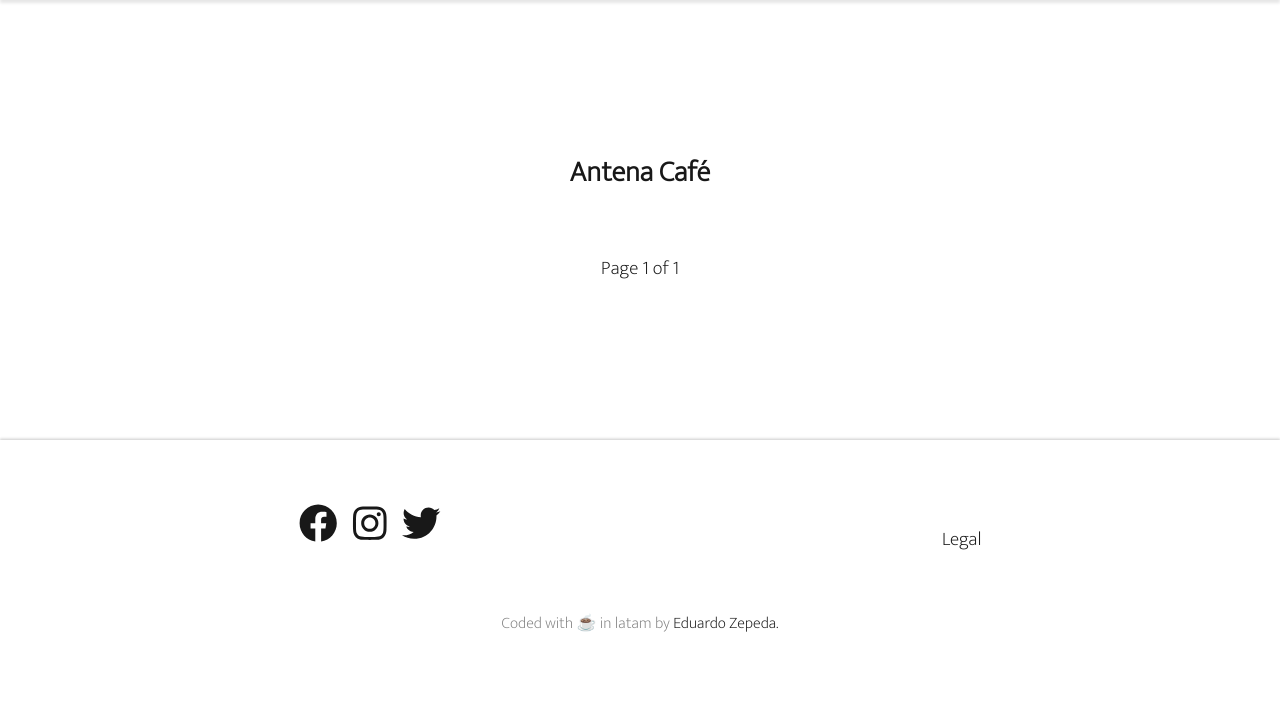
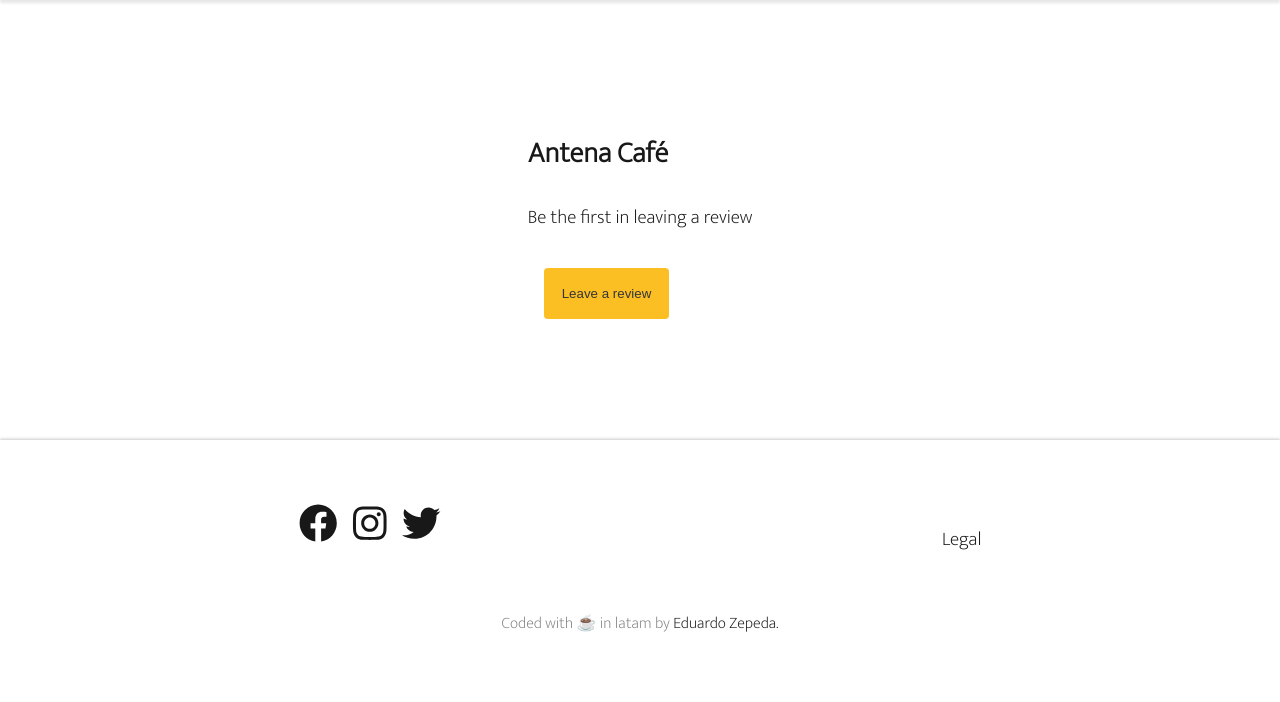
Before and after one commit to EduardoZepeda/django-gis-coffee, a Django app: page /reviews/shop/1 in a window 1280 px wide. Shown: the part 98-800 px from the top of the page. Run offline with Django 4.2, Linux system fonts and the light colour scheme; the visitor is signed in with stand-in values (Sample User, id 1); data comes from the database, SQL or seed files in the repository; data that the repository does not hold is empty; some libraries are stand-ins or nearby versions.

Commit message:
Fix bug that showed all reviews instead of reviews by store

```diff
--- a/reviews/views.py
+++ b/reviews/views.py
@@ -7,6 +7,7 @@ from django.utils.decorators import method_decorator
 
 from .models import Review
 from feeds.utils import create_action
+
 
 @method_decorator(login_required, name="dispatch")
 class CreateCoffeeShopReview(CreateView):
@@ -23,6 +24,7 @@ class CreateCoffeeShopReview(CreateView):
         create_action(self.request.user, "reviewed", shop)
         return super().form_valid(form)
 
+
 @method_decorator(login_required, name="dispatch")
 class ReadCoffeeShopReview(DetailView):
     model = Review
@@ -33,6 +35,7 @@ class ReadCoffeeShopReview(DetailView):
         queryset = super().get_queryset()
         return queryset.select_related("shop")
 
+
 @method_decorator(login_required, name="dispatch")
 class ReadCoffeeShopReviewList(ListView):
     model = Review
@@ -42,7 +45,11 @@ class ReadCoffeeShopReviewList(ListView):
 
     def get_queryset(self):
         queryset = super().get_queryset()
-        return queryset.select_related("shop").select_related("user")
+        return (
+            queryset.filter(shop_id=self.kwargs["coffee_shop_id"])
+            .select_related("shop")
+            .select_related("user")
+        )
 
     def get_context_data(self, **kwargs):
         context = super().get_context_data(**kwargs)
--- a/templates/reviews/read_reviews_by_shop.html
+++ b/templates/reviews/read_reviews_by_shop.html
@@ -14,20 +14,9 @@
             <i class="fa-solid fa-thumbs-down"></i> {% trans "Not recommended" %}
             {% endif %}
         </p>
+        {% empty %}
+        <p>{% trans "Be the first in leaving a review" %}</p>
+        <a href='{% url "reviews:create" shop.id %}'><button class="btn">{% trans "Leave a review"%}</button></a>
     {% endfor %}
 </div>
-
-<div class='pagination'>
-    {% if page_obj.has_previous %}
-    <a class="pagination-link" href='{% url "reviews:list" %}?page={{ page_obj.previous_page_number }}'>{% trans "Previous" %} </a>
-    {% endif %}
-    <span class='pagination-info'>
-        {% blocktrans with number=page_obj.number num_pages=page_obj.paginator.num_pages %}
-            Page {{ number }} of {{ num_pages }}
-        {% endblocktrans %}
-    </span>
-    {% if page_obj.has_next %}
-    <a class="pagination-link" href='{% url "reviews:list" %}?page={{ page_obj.next_page_number }}' > {% trans "Next" %}</a>
-    {% endif %}
-</div>
 {% endblock %}
```
